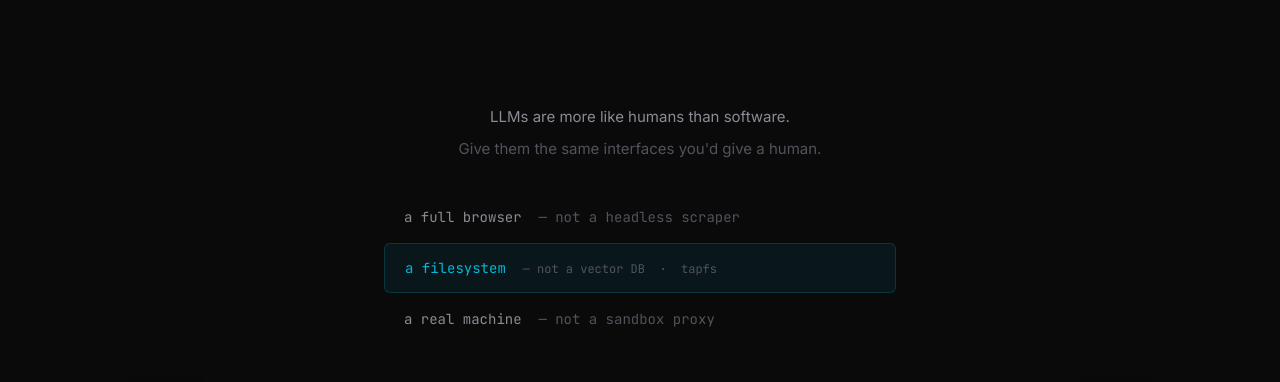
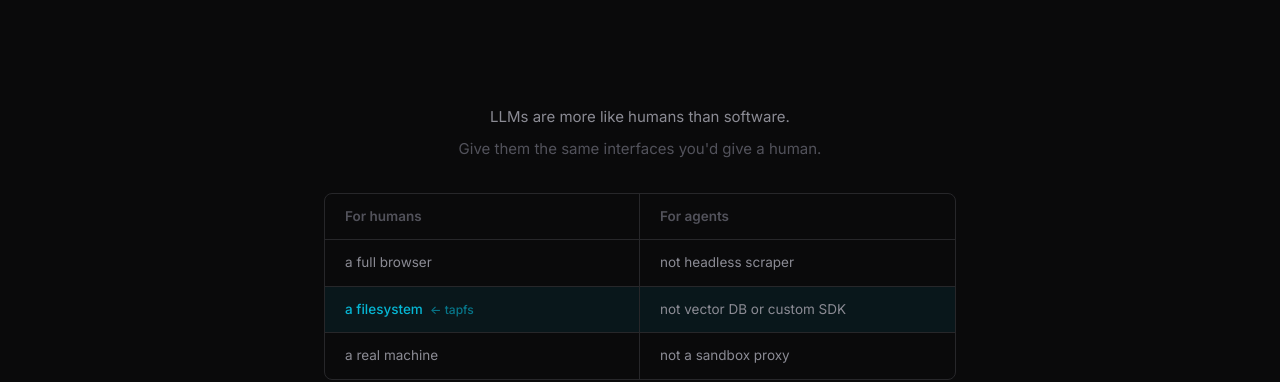
Before and after one commit to tapfs/tap, a plain HTML site: page site/index.html in a window 1280 px wide. Shown: the part 585-967 px from the top of the page. Drawn offline with Linux system fonts and the light colour scheme.

Commit message:
Restore site/index.html to main's version
Human-interfaces layout change from this branch is superseded by main.

Assisted-by: Claude:claude-sonnet-4-6

```diff
--- a/site/index.html
+++ b/site/index.html
@@ -485,13 +485,18 @@
 </div>
 
 <!-- ─── Human Interfaces ─────────────────────────────── -->
-<section style="padding: 48px 24px; max-width: 560px; margin: 0 auto;">
+<section style="padding: 48px 24px; max-width: 680px; margin: 0 auto;">
   <p style="text-align: center; font-size: 15px; color: var(--text-muted); margin-bottom: 8px;">LLMs are more like humans than software.</p>
   <p style="text-align: center; font-size: 15px; color: var(--text-dim); margin-bottom: 32px;">Give them the same interfaces you'd give a human.</p>
-  <div style="display: flex; flex-direction: column; gap: 2px; font-size: 14px; font-family: 'JetBrains Mono', monospace;">
-    <div style="padding: 13px 20px; border-radius: 6px; color: var(--text-muted);">a full browser &nbsp;<span style="color: var(--text-dim);">— not a headless scraper</span></div>
-    <div style="padding: 13px 20px; border-radius: 6px; background: color-mix(in srgb, var(--accent) 8%, transparent); border: 1px solid color-mix(in srgb, var(--accent) 20%, transparent); color: var(--accent);">a filesystem &nbsp;<span style="color: var(--text-dim); font-size: 12px;">— not a vector DB &nbsp;·&nbsp; tapfs</span></div>
-    <div style="padding: 13px 20px; border-radius: 6px; color: var(--text-muted);">a real machine &nbsp;<span style="color: var(--text-dim);">— not a sandbox proxy</span></div>
+  <div style="display: grid; grid-template-columns: 1fr 1fr; gap: 0; border: 1px solid var(--border); border-radius: 8px; overflow: hidden; font-size: 13.5px;">
+    <div style="padding: 12px 20px; background: var(--surface); color: var(--text-dim); font-weight: 600; border-bottom: 1px solid var(--border); border-right: 1px solid var(--border);">For humans</div>
+    <div style="padding: 12px 20px; background: var(--surface); color: var(--text-dim); font-weight: 600; border-bottom: 1px solid var(--border);">For agents</div>
+    <div style="padding: 12px 20px; color: var(--text-muted); border-bottom: 1px solid var(--border); border-right: 1px solid var(--border);">a full browser</div>
+    <div style="padding: 12px 20px; color: var(--text-muted); border-bottom: 1px solid var(--border);">not headless scraper</div>
+    <div style="padding: 12px 20px; background: color-mix(in srgb, var(--accent) 8%, transparent); color: var(--accent); border-bottom: 1px solid var(--border); border-right: 1px solid var(--border); font-weight: 500;">a filesystem &nbsp;<span style="opacity:0.6; font-size:12px;">← tapfs</span></div>
+    <div style="padding: 12px 20px; background: color-mix(in srgb, var(--accent) 8%, transparent); color: var(--text-muted); border-bottom: 1px solid var(--border);">not vector DB or custom SDK</div>
+    <div style="padding: 12px 20px; color: var(--text-muted); border-right: 1px solid var(--border);">a real machine</div>
+    <div style="padding: 12px 20px; color: var(--text-muted);">not a sandbox proxy</div>
   </div>
 </section>
 
```
